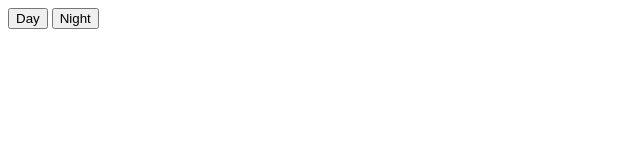
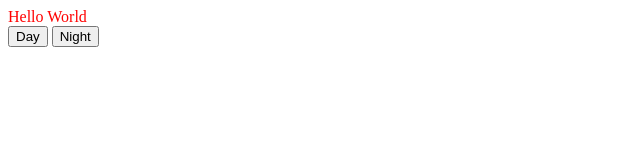
Before and after one commit to Eug13/ES6, a website built with webpack: page dist/index.html in a window 1280 px wide. Both pictures are taken after a click on the button "Day". Shown: the whole page, without its empty margins (0-640 px from the left). Built offline with nearby package versions, Linux system fonts and the light colour scheme.

Commit message:
Work with Local Storage

```diff
--- a/index.js
+++ b/index.js
@@ -93,32 +93,42 @@ window.addEventListener("load", init, false);
 
 function init() {
 
-    show();
+    var btn3 = document.getElementById("btn3");
+    var btn4 = document.getElementById("btn4");
 
-    var btn3 = document.getElementById("btn3");
+
+
 
     btn3.onclick = function () {
         window.localStorage.setItem("key", "white");
-        show();
-    }
+        window.localStorage.setItem("key1", "Hello World");
 
-    var btn4 = document.getElementById("btn4");
-
-
-    btn4.onclick = function () {
-        window.localStorage.setItem("key", "black");
         show();
 
     }
 
 
+    btn4.onclick = function () {
+        window.localStorage.setItem("key", "black");
+        window.localStorage.setItem("key1", "Good Night");
+        show();
+
+    }
+
 
     function show() {
         let out = document.getElementById("output");
+        let txt = document.getElementById("txt");
+
         let getStorage = window.localStorage.getItem("key");
+        let getStorage1 = window.localStorage.getItem("key1");
+
         out.style.backgroundColor = getStorage;
+
+        txt.style.color = "red";
+        txt.innerHTML= getStorage1;
     };
 
-
+    show();
 
 }
```
Also changed, not shown: dist/bundle.js, dist/index.html.
